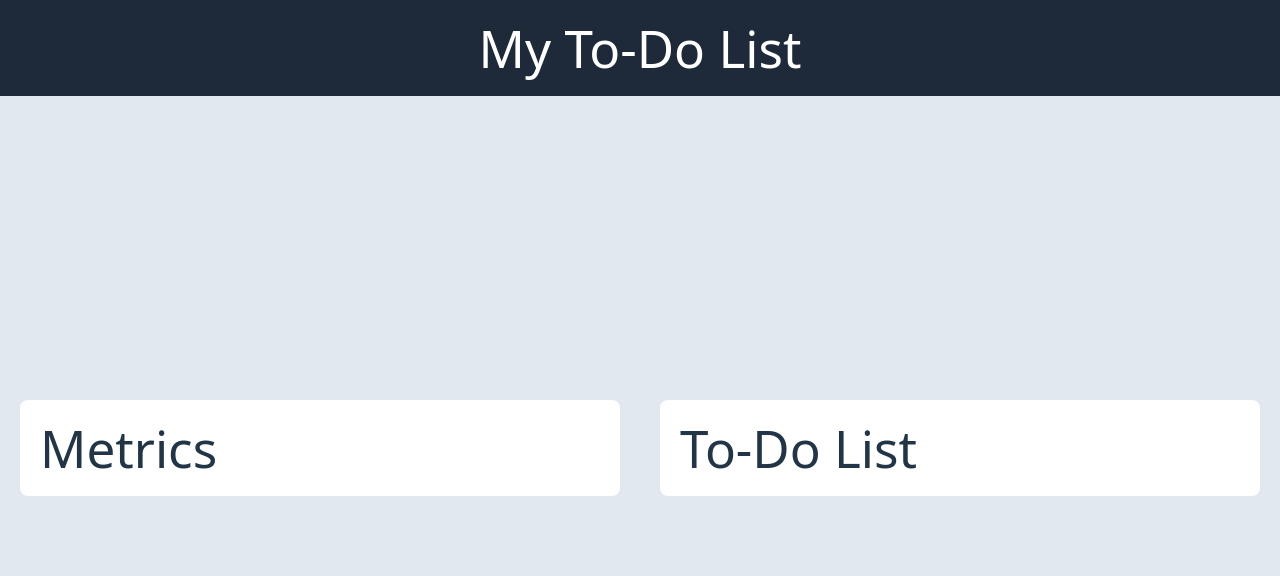
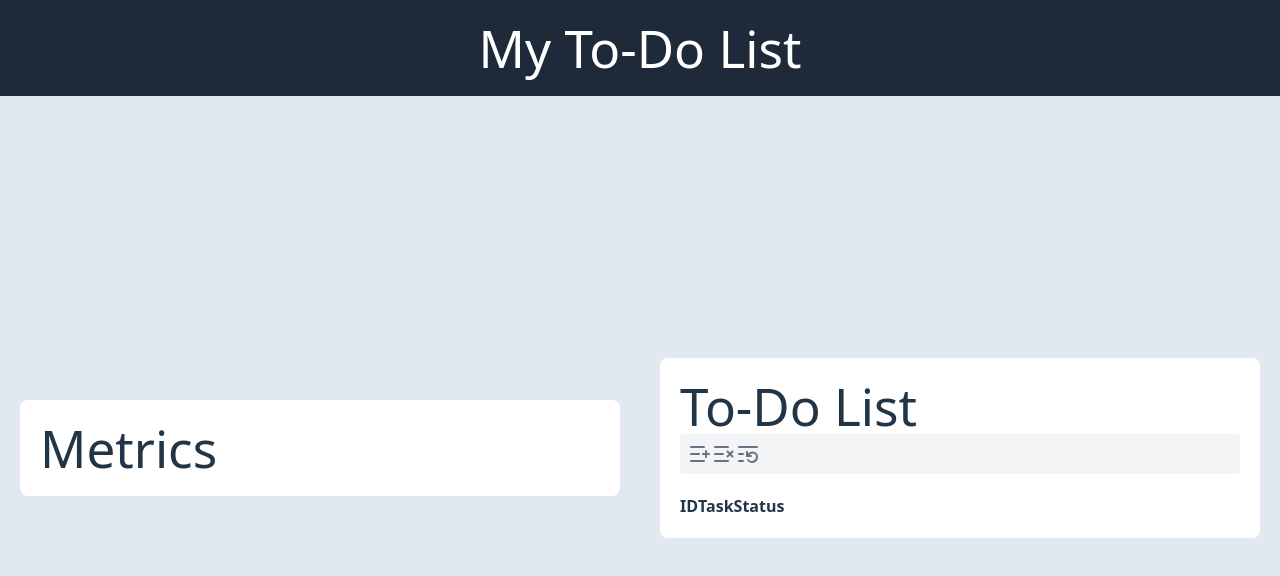
Before and after one commit to hughy12344/to-do-app, a React (Vite) app in the folder client/: page / in a window 1280 px wide. Shown: the top 576 px of the page. Built offline with nearby package versions, Linux system fonts and the light colour scheme.

Commit message:
Added ToDoList components
Installed lucide-react

```diff
--- a/client/package.json
+++ b/client/package.json
@@ -11,6 +11,7 @@
   },
   "dependencies": {
     "@tailwindcss/vite": "^4.1.17",
+    "lucide-react": "^0.552.0",
     "react": "^19.1.1",
     "react-dom": "^19.1.1",
     "tailwindcss": "^4.1.17"
--- a/client/src/App.tsx
+++ b/client/src/App.tsx
@@ -1,5 +1,7 @@
 import './App.css'
 import Banner from './Banner'
+import Metrics from './Metrics.tsx'
+import ToDoList from './ToDoList.tsx'
 
 function App() {
 
@@ -11,11 +13,11 @@ function App() {
       <div className='bg-slate-200 flex-1 flex items-center gap-10 overflow-y-auto px-5'>
         {/* White container */}
         <div className='bg-white max-w-3xl mx-auto flex-1 rounded-lg p-5'>
-          <h1>Metrics</h1>
+           <Metrics />
         </div>
         {/* White container 2 */}
         <div className='bg-white max-w-3xl mx-auto flex-1 rounded-lg p-5'>
-          <h1>To-Do List</h1>
+          <ToDoList />
         </div>
       </div>
     </div>
--- /dev/null
+++ b/client/src/Metrics.tsx
@@ -0,0 +1,9 @@
+const Metrics = () => {
+    return (
+        <div>
+            <h1>Metrics</h1>
+        </div>
+    )
+}
+
+export default Metrics
--- /dev/null
+++ b/client/src/ToDoForm.tsx
@@ -0,0 +1,10 @@
+
+const ToDoForm = () => {
+    return (
+        <div>
+            <h1>Add To-Do</h1>
+        </div>
+    )
+}
+
+export default ToDoForm
--- /dev/null
+++ b/client/src/ToDoList.tsx
@@ -0,0 +1,39 @@
+import { useState } from "react"
+import ToDoListUtilities from "./ToDoListUtilities.tsx"
+import ToDoForm from "./ToDoForm.tsx"
+
+const ToDoList = () => {
+    const [showToDoForm, setShowToDoForm] = useState(false)
+
+    const handleOpenToDoForm = () => setShowToDoForm(true)
+    const handleCloseToDoForm = () => setShowToDoForm(false)
+
+    return(
+        <div>
+            {showToDoForm && (
+                <div className='fixed inset-0 bg-black/50 z-50 flex justify-center items-center'>
+                    <ToDoForm
+                        handleCloseToDoForm={handleCloseToDoForm}
+                    />
+                </div>
+            )}
+
+            <h1>To-Do List</h1>
+            <ToDoListUtilities handleOpenToDoForm={handleOpenToDoForm}/>
+            <table className="table-auto">
+                <thead>
+                    <tr>
+                        <th>ID</th>
+                        <th>Task</th>
+                        <th>Status</th>
+                    </tr>
+                </thead>
+                <tbody>
+
+                </tbody>
+            </table>
+        </div>
+    )
+}
+
+export default ToDoList
--- /dev/null
+++ b/client/src/ToDoListUtilities.tsx
@@ -0,0 +1,13 @@
+import { ListPlus, ListX, ListRestart } from 'lucide-react'
+
+const ToDoListUtilities = ({ handleOpenToDoForm }) => {
+    return(
+        <div className='flex bg-gray-100 rounded p-2 mb-5'>
+            <ListPlus onClick={(handleOpenToDoForm)} className='text-gray-500 hover:text-black' />
+            <ListX className='text-gray-500 hover:text-black' />
+            <ListRestart className='text-gray-500 hover:text-black' />
+        </div>
+    )
+}
+
+export default ToDoListUtilities
```
Also changed, not shown: 2 other files (tests, documents, lock files or other folders).
